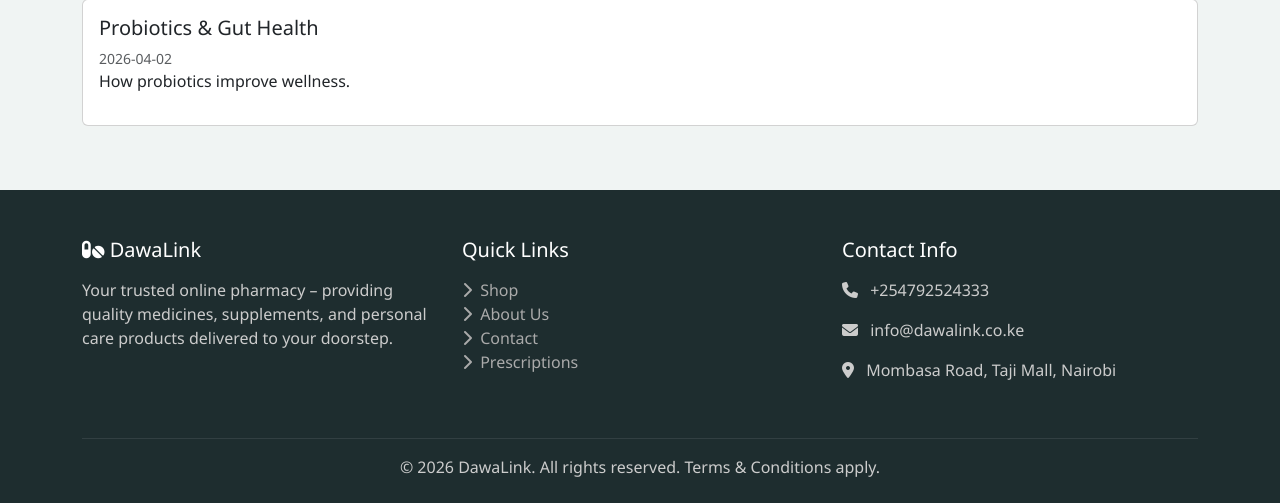
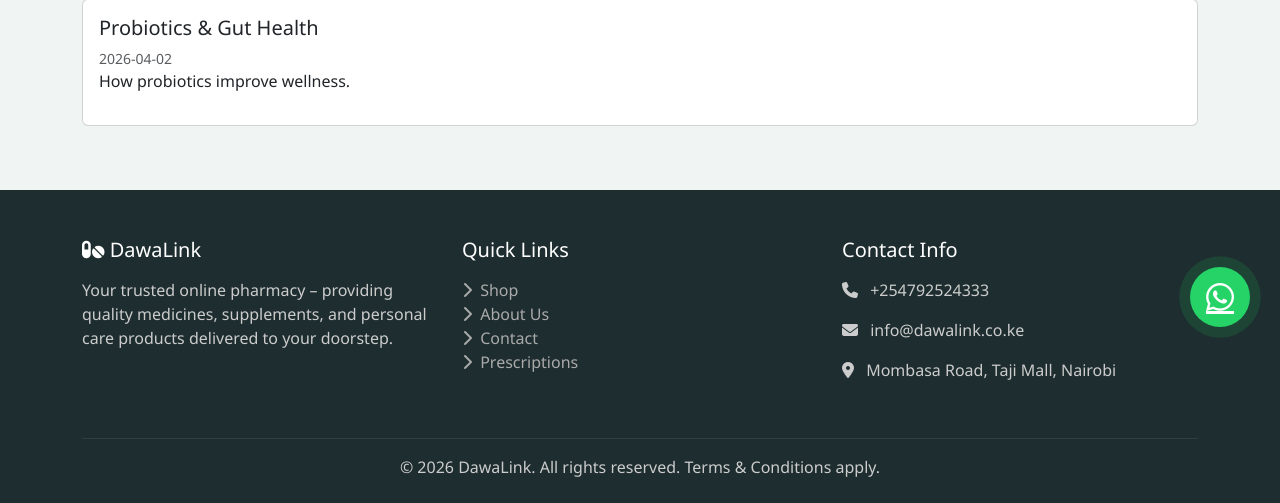
Before and after one commit to rodriguezgeorge089-art/techpharm-final, a Flask app: page /blog in a window 1280 px wide. Shown: the part 443-946 px from the top of the page. Run offline with Flask 3, Linux system fonts and the light colour scheme.

Commit message:
Update base.html

```diff
--- a/templates/base.html
+++ b/templates/base.html
@@ -269,5 +269,40 @@
     </footer>
 
     <script src="https://cdn.jsdelivr.net/npm/bootstrap@5.3.0/dist/js/bootstrap.bundle.min.js"></script>
-</body>
+</body><!-- Floating WhatsApp Button -->
+<a href="https://wa.me/254792524333?text=Hello%20DawaLink%2C%20I%20need%20assistance"
+   class="whatsapp-float" target="_blank">
+    <i class="fab fa-whatsapp"></i>
+</a>
+<style>
+.whatsapp-float {
+    position: fixed;
+    width: 60px;
+    height: 60px;
+    bottom: 30px;
+    right: 30px;
+    background-color: #25d366;
+    color: #FFF;
+    border-radius: 50px;
+    text-align: center;
+    font-size: 32px;
+    box-shadow: 2px 2px 10px rgba(0,0,0,0.2);
+    z-index: 100;
+    display: flex;
+    align-items: center;
+    justify-content: center;
+    animation: pulse 2s infinite;
+    transition: transform 0.3s;
+}
+.whatsapp-float:hover {
+    transform: scale(1.1);
+    color: white;
+    text-decoration: none;
+}
+@keyframes pulse {
+    0% { box-shadow: 0 0 0 0 rgba(37, 211, 102, 0.5); }
+    70% { box-shadow: 0 0 0 15px rgba(37, 211, 102, 0); }
+    100% { box-shadow: 0 0 0 0 rgba(37, 211, 102, 0); }
+}
+</style>
 </html>
```
